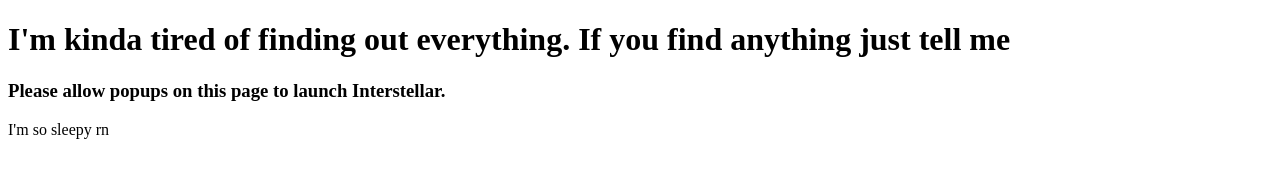
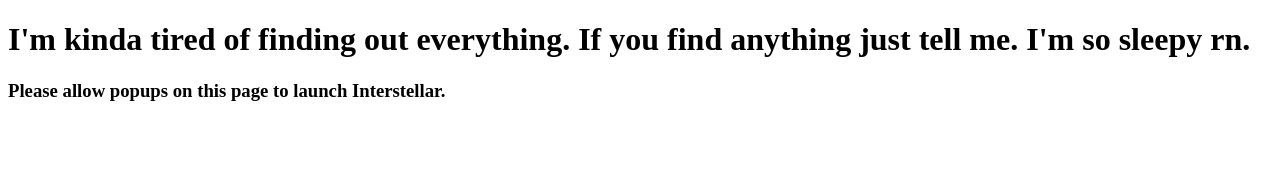
Before and after one commit to nigen99/chat, a plain HTML site: page index.html in a window 1280 px wide. Drawn offline with Linux system fonts and the light colour scheme.

Commit message:
Update index.html

```diff
--- a/index.html
+++ b/index.html
@@ -9,8 +9,8 @@
 </head>
 
 <body>
- <h1>I'm kinda tired of finding out everything. If you find anything just tell me
-  <h3>Please allow popups on this page to launch Interstellar.</h3>I'm so sleepy rn</a>
+ <h1>I'm kinda tired of finding out everything. If you find anything just tell me. I'm so sleepy rn.
+  <h3>Please allow popups on this page to launch Interstellar.</h3>
   <script src="cloakinnewtab.js"></script>
 </body>
 
```
